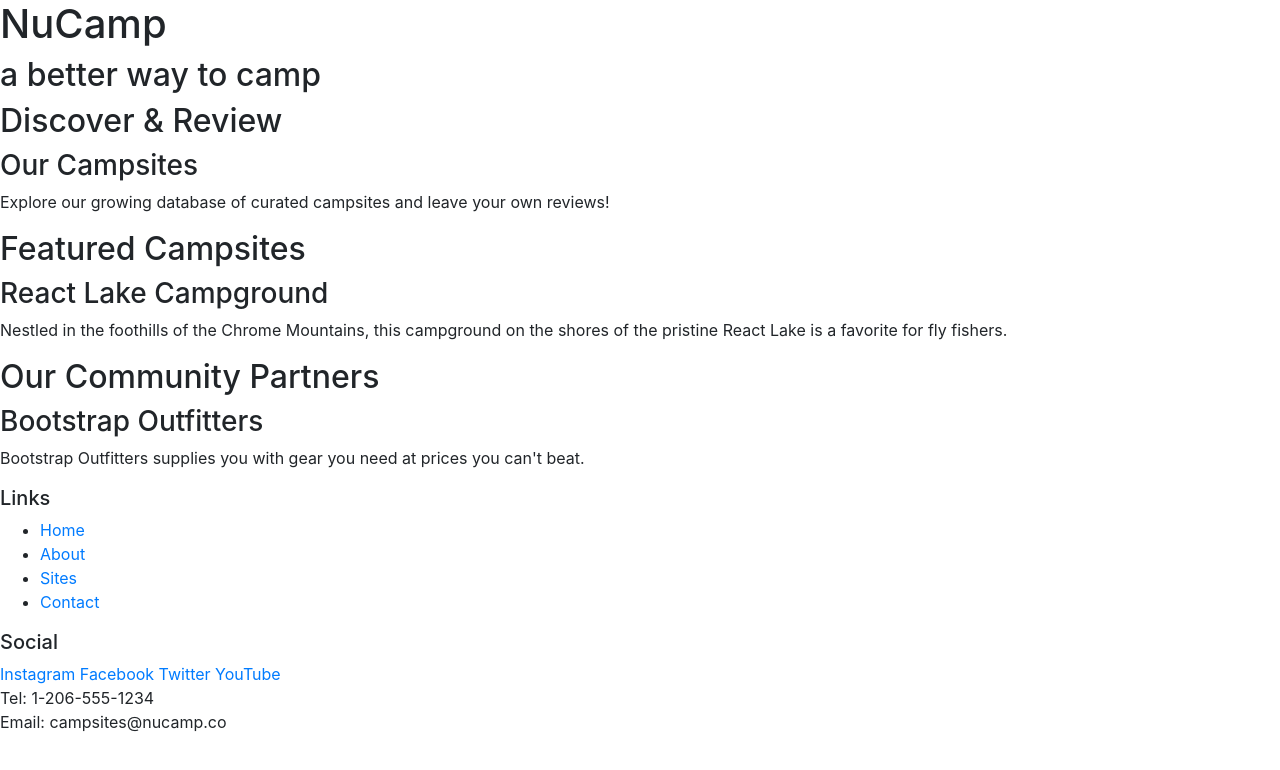
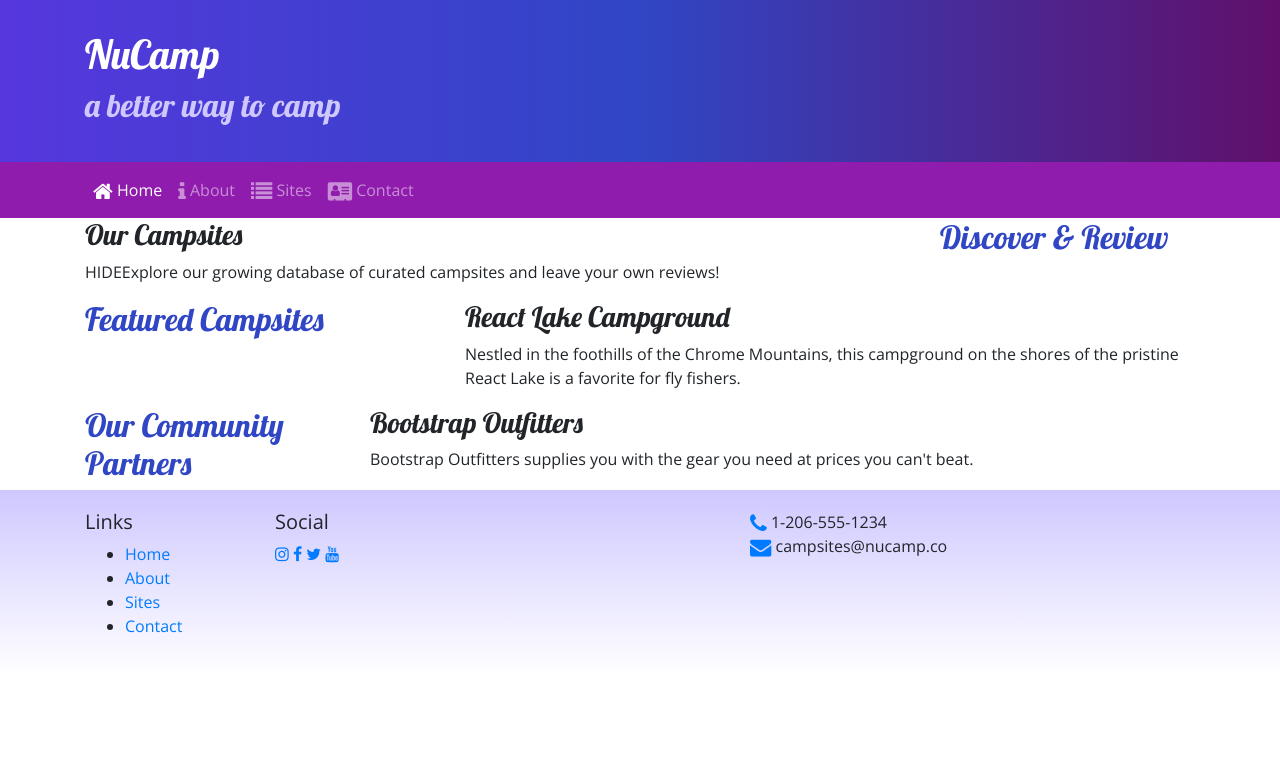
Before and after one commit to Ben-Brandaucode/BOOTSTRAP_campgrounds, a website: page index.html in a window 1280 px wide. Drawn offline with nearby package versions, Linux system fonts and the light colour scheme.

Commit message:
icon Fonts

```diff
--- /dev/null
+++ b/css/styles.css
@@ -0,0 +1,33 @@
+body {
+    font-family: "Open Sans", sans-serif;
+}
+
+h1,h2,h3{
+    font-family: "lobster", cursive;
+}
+h2{
+    color: #3046C5;
+}
+
+header h2{
+    color: #cec8ff;
+}
+footer{
+    background-image: linear-gradient(#CEC8FF,white);
+    padding: 20px 0;
+}
+.jumbotron{
+    margin: 0;
+    padding: 30px;
+    background-image: linear-gradient(to right,#5637DD,#3046C5,#60106B);
+    color: white;
+
+}
+.row-content {
+    padding:50px 0;
+    border-bottom: 1px ridge;
+    min-height: 200px;
+}
+.navbar{
+     background-color: #901CAD;
+}
--- a/index.html
+++ b/index.html
@@ -9,59 +9,101 @@
  <!-- Bootstrap CSS -->
  <link rel="stylesheet" href="node_modules/bootstrap/dist/css/bootstrap.min.css" />
 
+ <!-- Additional CSS must be placed after Bootstrap CSS -->
+ <link rel="stylesheet" href="node_modules/font-awesome/css/font-awesome.min.css" />
+ <link rel="stylesheet" href="https://fonts.googleapis.com/css?family=Lobster|Open+Sans" />
+ <link rel="stylesheet" href="css/styles.css" />
  <title>NuCamp: A Better Way To Camp</title>
 
 </head>
 
 <body>
 
-    <header>
-        <div>
+    <header class="jumbotron jumbotron-fluid">
+        <div class="container">
+            <div class="row">
+                <div class="col">
                     <h1>NuCamp</h1>
                     <h2>a better way to camp</h2>
                 </div>
+            </div>
+        </div>
     </header>
 
-    <div>
+    <nav class="navbar navbar-expand-sm navbar-dark sticky-top">
+        <div class="container">
+            <button class="navbar-toggler" type="button" data-toggle="collapse" data-target="#nucampNavbar">
+                <span class="navbar-toggler-icon"></span>
+            </button>
+        <div class="collapse navbar-collapse" id="nucampNavbar">
+            <ul class="navbar-nav">
+                <li class="nav-item active"><a class="nav-link" href="#"><i class="fa fa-home fa-lg"></i> Home</a></li>
+                <li class="nav-item"><a class="nav-link" href="aboutus.html"><i class="fa fa-info fa-lg"></i> About</a></li>
+                <li class="nav-item"><a class="nav-link" href="#"><i class="fa fa-list fa-lg"></i> Sites</a></li>
+                <li class="nav-item"><a class="nav-link" href="#"><i class="fa fa-address-card fa-lg"></i> Contact</a></li>
+            </ul>
+        </div>
+    </nav>
+
+    <div class="container">
+        <div class="row">
+            <div class="col-sm-4 order-sm-last col-md-3">
                 <h2>Discover & Review</h2>
+            </div>
+            <div class="col">
                 <h3>Our Campsites</h3>
-        <p>Explore our growing database of curated campsites and leave your own reviews!</p>
+                <p class=".d-none">HIDEExplore our growing database of curated campsites and leave your own reviews!</p>
+            </div>
         </div>
 
-    <div>
+        <div class="row">
+            <div class="col-sm-4  order-sm-col-md-3">
                 <h2>Featured Campsites</h2>
+            </div>
+            <div class="col">
                 <h3>React Lake Campground</h3>
         		<p>Nestled in the foothills of the Chrome Mountains, this campground on the shores of the pristine React Lake is a favorite for fly fishers.</p>
    			</div>
+        </div>
 
-    <div>
+        <div class="row">
+            <div class="col-sm-4 col-md-3">
                 <h2>Our Community Partners</h2>
+            </div>
+            <div class="col">
                 <h3>Bootstrap Outfitters</h3>
-        <p>Bootstrap Outfitters supplies you with gear you need at prices you can't beat.</p>
+        		<p>Bootstrap Outfitters supplies you with the gear you need at prices you can't beat.</p>
+            </div>
+        </div>
     </div>
 
     <footer>
-        <div>
-            <h5>Links</h5>
+        <div class="container">
+            <div class="row">
+                <div class="col-4 col-sm-2 offdset-1">
+                    <h5>Links </h5>
             		<ul>
                         <li><a href="#">Home</a></li>
-                <li><a href="#">About</a></li>
+                        <li><a href="aboutUs.html">About</a></li>
                         <li><a href="#">Sites</a></li>
                         <li><a href="#">Contact</a></li>
                     </ul>
                 </div>
-        <div>
+                <div class="col-6 col-sm-5">
                 	<h5>Social</h5>
-            <a href="http://instagram.com/">Instagram</a>
-            <a href="http://facebook.com/">Facebook</a>
-            <a href="http://twitter.com/">Twitter</a>
-            <a href="http://youtube.com/">YouTube</a>
+                    <a href="http://instagram.com/"><i class="fa fa-instagram"></i></a>
+                    <a href="http://facebook.com/"><i class="fa fa-facebook"></i></a>
+                    <a href="http://twitter.com/"><i class="fa fa-twitter"></i></a>
+                    <a href="http://youtube.com/"><i class="fa fa-youtube"></i></a>
                 </div>
-        <div>
-            Tel: 1-206-555-1234<br />
-            Email: campsites@nucamp.co
+                <div class="col-sm-4">
+                    <i class="fa fa-phone fa-lg text-primary"></i> 1-206-555-1234<br />
+                    <i class="fa fa-envelope fa-lg text-primary"></i> campsites@nucamp.co
+                </div>
+           </div>
         </div>
     </footer>
+
 
     <!-- jQuery must come first, then Popper.js, then the Bootstrap JavaScript plugins.-->
     <script src="node_modules/jquery/dist/jquery.slim.min.js"></script>
--- a/package.json
+++ b/package.json
@@ -12,6 +12,7 @@
   "license": "ISC",
   "dependencies": {
     "bootstrap": "^4.5.2",
+    "font-awesome": "^4.7.0",
     "jquery": "^3.5.1",
     "popper.js": "^1.16.1"
   },
```
Also changed, not shown: aboutUs.html (added, +118 -0 lines), 1 other file. Lines whose indentation alone changed are shown as unchanged.
